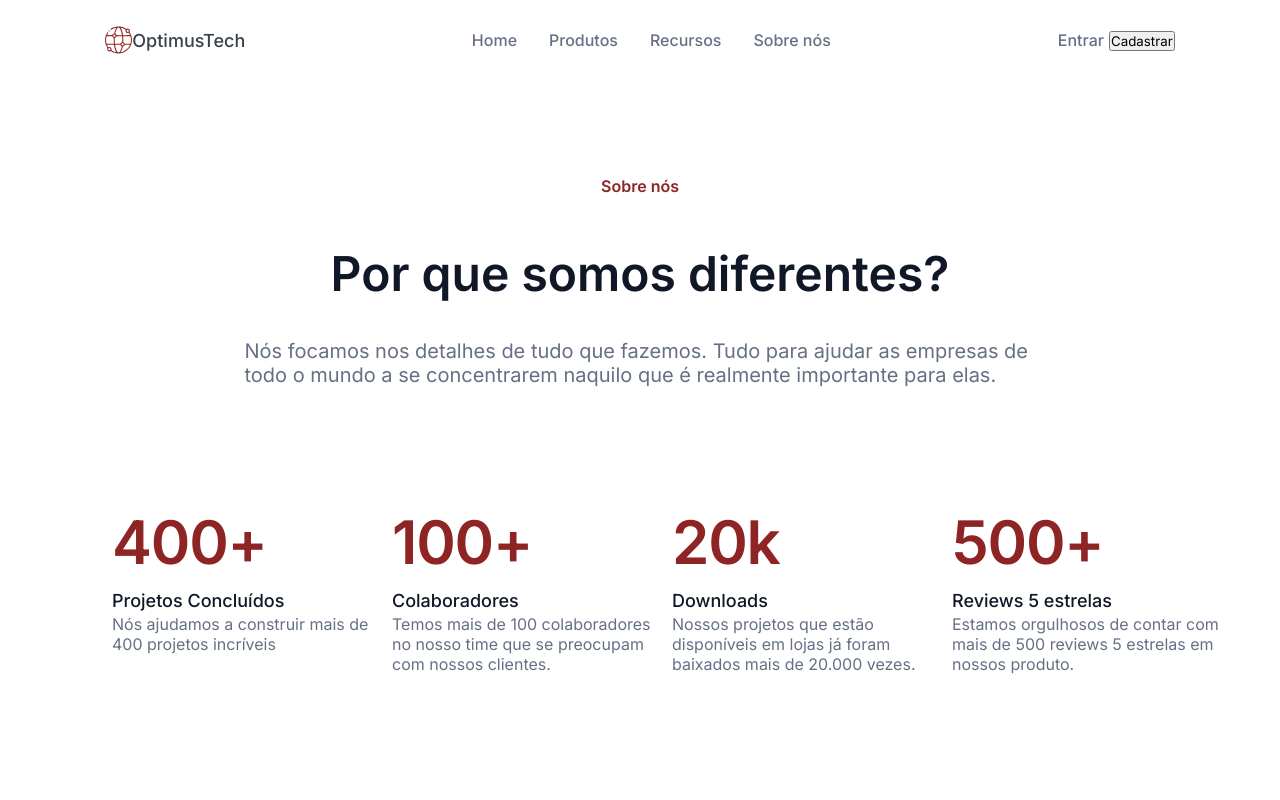
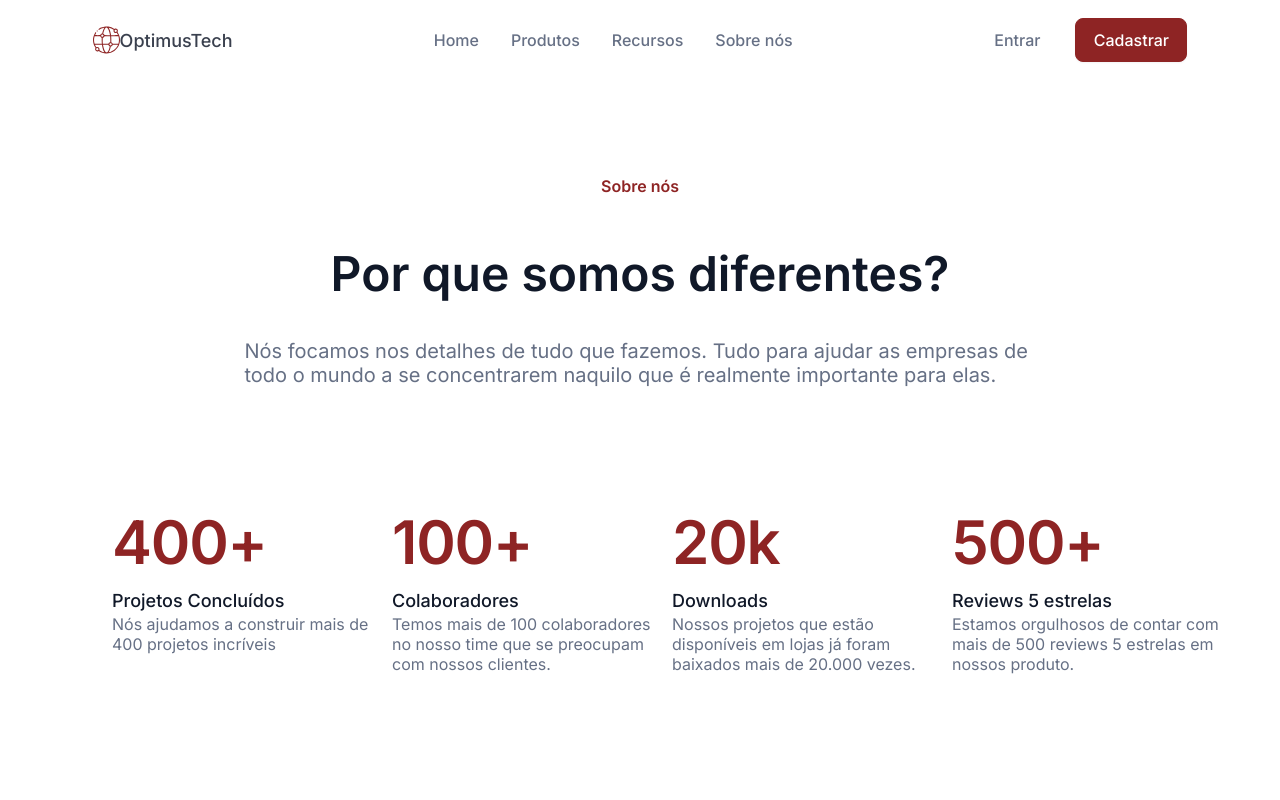
Before and after one commit to EndriwBraga/-7DaysOfCode, a plain HTML site: page index.html in a window 1280 px wide. Shown: the top 800 px of the page. Drawn offline with Linux system fonts and the light colour scheme.

Commit message:
Menu principal refeito

```diff
--- a/style.css
+++ b/style.css
@@ -64,7 +64,18 @@ nav {
     background: none;
 }
 
-
+.btn__cadastrar{
+    width: 112px;
+    height: 44px;
+    font-size: 16px;
+    font-weight: 500;
+    color: #FFFFFF;
+    background: #8E2424;
+    border: 1px solid #8E2424;
+    border-radius: 8px;
+    box-shadow: 0px 1px 2px rgba(16, 24, 40, 0.05);
+    margin-left: 30px;
+}
 
 
 
```
Also changed, not shown: index.html (+1 -20 lines).
